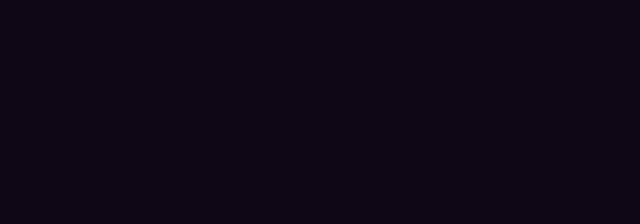
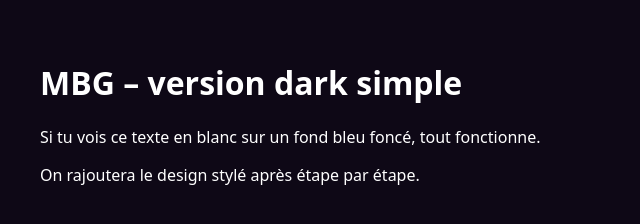
Before and after one commit to llMBGll/test-mbg, a plain HTML site: page index.html in a window 1280 px wide. Shown: the whole page, without its empty margins (0-640 px from the left). Drawn offline with Linux system fonts and the light colour scheme.

Commit message:
Update index.html for dark theme version

```diff
--- a/index.html
+++ b/index.html
@@ -1 +1 @@
-<!DOCTYPE html> <html lang="fr"> <head> <meta charset="UTF-8"> <meta name="viewport" content="width=device-width, initial-scale=1.0"> <title>MBG - Site de test</title> <style> body { margin: 0; padding: 0; font-family: system-ui, -apple-system, BlinkMacSystemFont, "Segoe UI", sans-serif; background: #0e0816; color: #f5f5f5; display: flex; align-items: center; justify-content: center; min-height: 100vh; } .card { text-align: center; padding: 32px 24px; border-radius: 16px; background: rgba(15, 23, 42, 0.95); border: 1px solid rgba(148, 163, 184, 0.4); max-width: 480px; box-shadow: 0 18px 45px rgba(0, 0, 0, 0.45); } h1 { margin: 0 0 8px; font-size: 2.1rem; } p { margin: 4px 0; line-height: 1.5; font-size: 0.98rem; color: #cbd5f5; } .tag { display: inline-block; margin-top: 16px; padding
+<!DOCTYPE html> <html lang="fr"> <head> <meta charset="UTF-8"> <title>MBG - Test dark</title> </head> <body style="margin:0; padding:40px; background:#0e0816; color:#ffffff; font-family:system-ui, sans-serif;"> <h1>MBG – version dark simple</h1> <p>Si tu vois ce texte en blanc sur un fond bleu foncé, tout fonctionne.</p> <p>On rajoutera le design stylé après étape par étape.</p> </body> </html>
```
